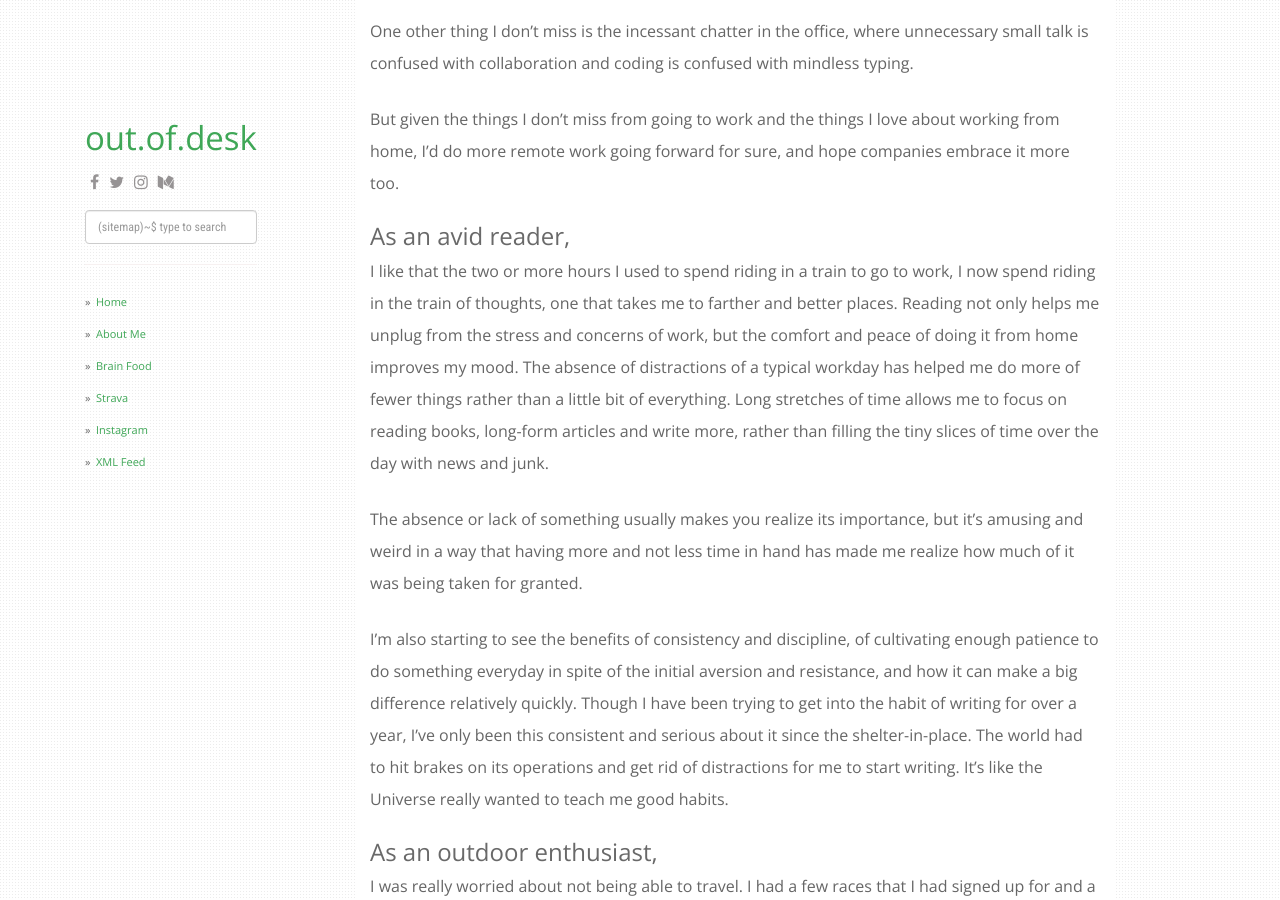
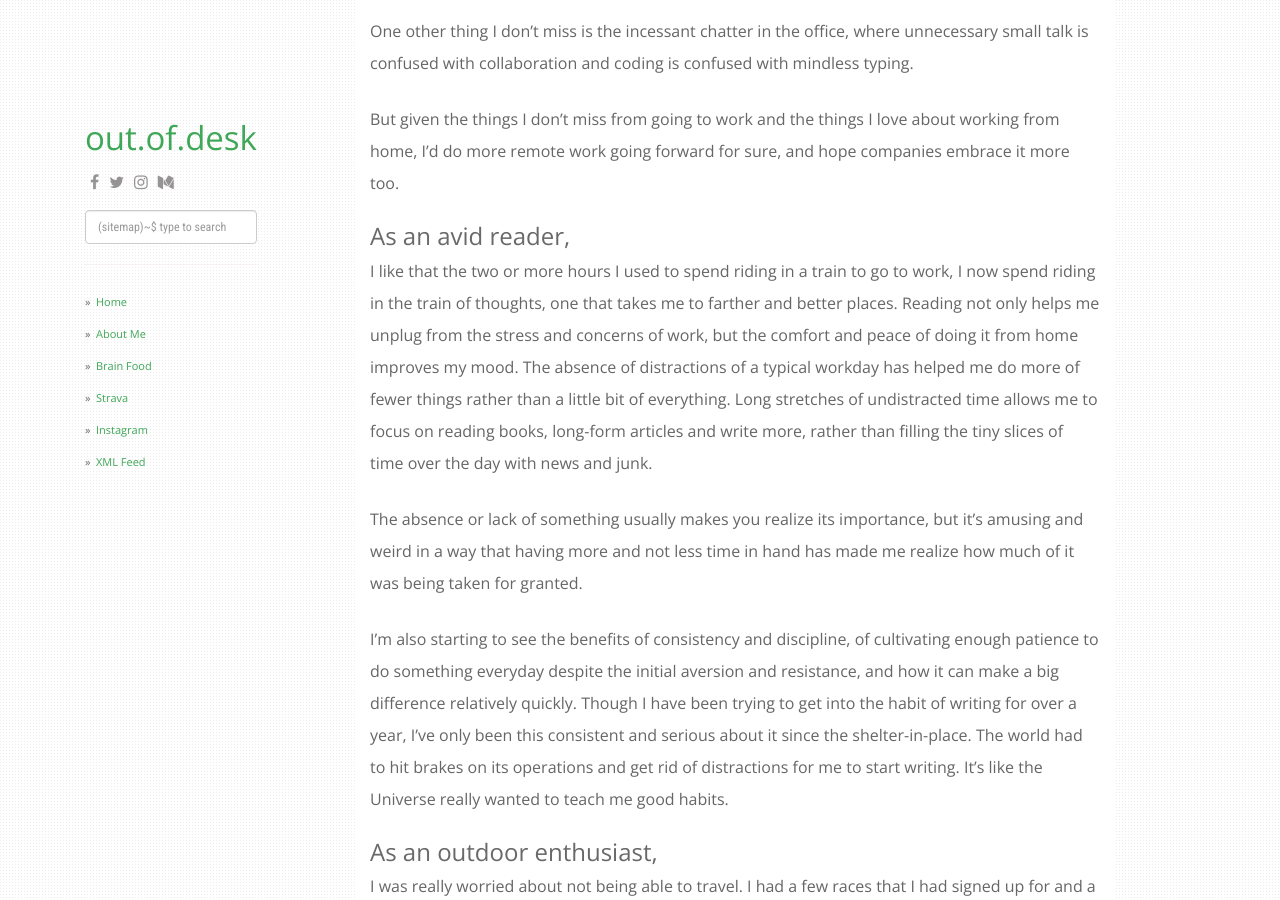
Before and after one commit to outofdesk/outofdesk.github.io, a Jekyll site: the page built from _posts/2020-05-14-pandemic.md, in a window 1280 px wide and 900 px high, scrolled down 2310 px. Built offline with Jekyll 4.4.1, drawn with Linux system fonts in a browser that asks for light colours; nearby versions of some CDN libraries; some web fonts are replaced; some of the changed text lies outside the part shown.

Commit message:
updates pandemic

```diff
--- a/_posts/2020-05-14-pandemic.md
+++ b/_posts/2020-05-14-pandemic.md
@@ -56,11 +56,11 @@ One other thing I don’t miss is the incessant chatter in the office, where unn
 But given the things I don’t miss from going to work and the things I love about working from home, I’d do more remote work going forward for sure, and hope companies embrace it more too.
 
 ### As an avid reader,
-I like that the two or more hours I used to spend riding in a train to go to work, I now spend riding in the train of thoughts, one that takes me to farther and better places. Reading not only helps me unplug from the stress and concerns of work, but the comfort and peace of doing it from home improves my mood. The absence of distractions of a typical workday has helped me do more of fewer things rather than a little bit of everything. Long stretches of time allows me to focus on reading books, long-form articles and write more, rather than filling the tiny slices of time over the day with news and junk.
+I like that the two or more hours I used to spend riding in a train to go to work, I now spend riding in the train of thoughts, one that takes me to farther and better places. Reading not only helps me unplug from the stress and concerns of work, but the comfort and peace of doing it from home improves my mood. The absence of distractions of a typical workday has helped me do more of fewer things rather than a little bit of everything. Long stretches of undistracted time allows me to focus on reading books, long-form articles and write more, rather than filling the tiny slices of time over the day with news and junk.
 
 The absence or lack of something usually makes you realize its importance, but it’s amusing and weird in a way that having more and not less time in hand has made me realize how much of it was being taken for granted.
 
-I’m also starting to see the benefits of consistency and discipline, of cultivating enough patience to do something everyday in spite of the initial aversion and resistance, and how it can make a big difference relatively quickly. Though I have been trying to get into the habit of writing for over a year, I’ve only been this consistent and serious about it since the shelter-in-place. The world had to hit brakes on its operations and get rid of distractions for me to start writing. It’s like the Universe really wanted to teach me good habits.
+I’m also starting to see the benefits of consistency and discipline, of cultivating enough patience to do something everyday despite the initial aversion and resistance, and how it can make a big difference relatively quickly. Though I have been trying to get into the habit of writing for over a year, I’ve only been this consistent and serious about it since the shelter-in-place. The world had to hit brakes on its operations and get rid of distractions for me to start writing. It’s like the Universe really wanted to teach me good habits.
 
 ### As an outdoor enthusiast,
 I was really worried about not being able to travel. I had a few races that I had signed up for and a few trips I had planned for this year. But sitting at home, not having hiked or biked for a couple of months now has taught me that I don’t need to go to new places to freshen up my mind, or to enjoy outdoors every time I head out. That I can just step out of the door and start running until I get tired and run back. That it can be that simple.
```
Also changed, not shown: other parts of _posts/2020-05-14-pandemic.md (+1 -1 lines).
